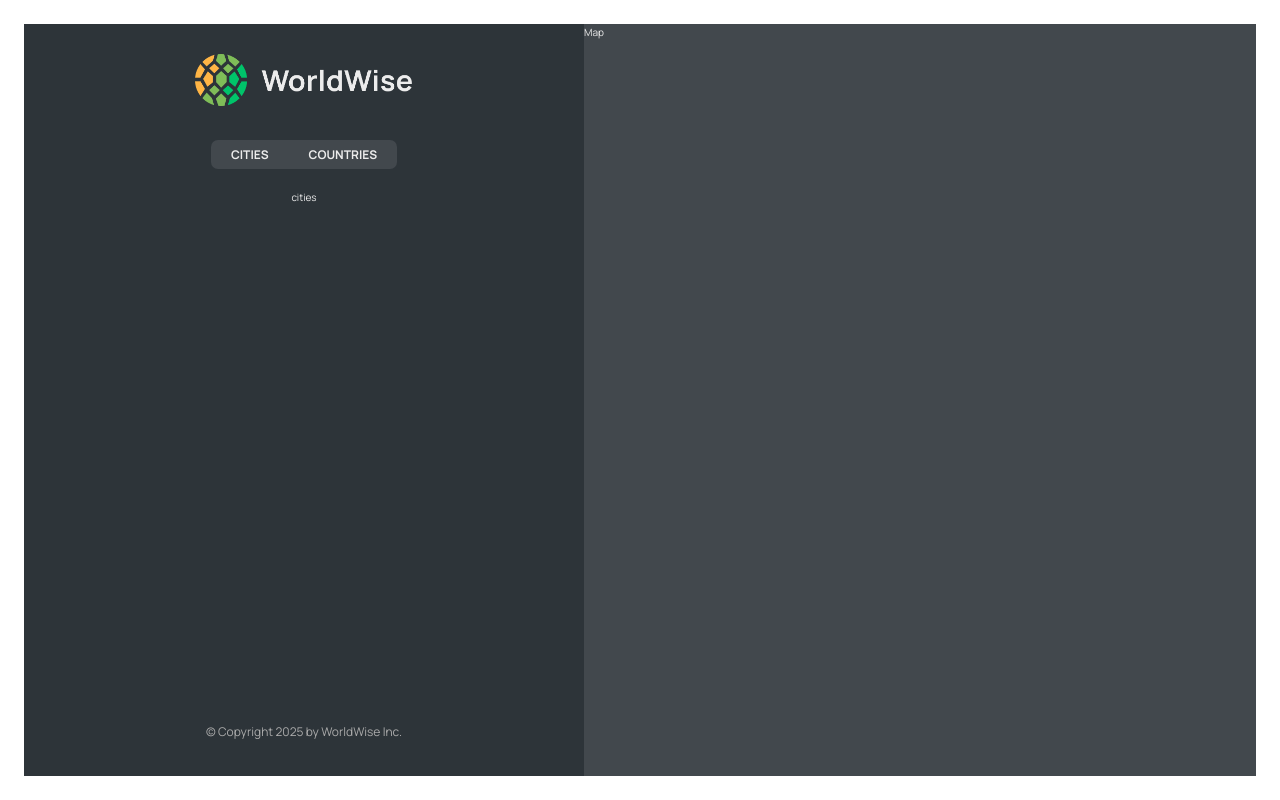
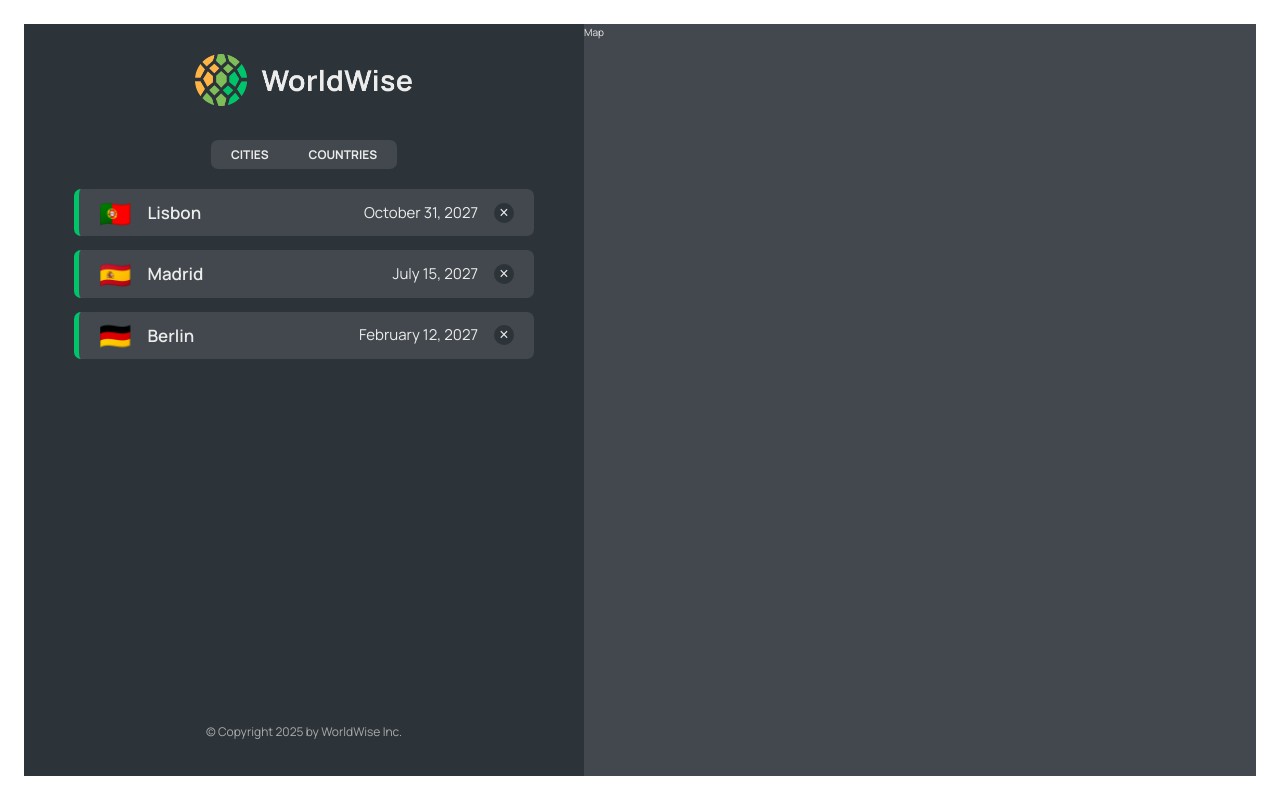
Before and after one commit to mahmoudElziny/WorldWise-App, a React (Create React App) app: page /app in a window 1280 px wide. Built offline with nearby package versions, Linux system fonts and the light colour scheme; data requests are answered from the project's data file.

Commit message:
implementing cityList

```diff
--- a/package.json
+++ b/package.json
@@ -16,7 +16,8 @@
     "start": "react-scripts start",
     "build": "react-scripts build",
     "test": "react-scripts test",
-    "eject": "react-scripts eject"
+    "eject": "react-scripts eject",
+    "server": "json-server --watch data/cities.json --port 3001"
   },
   "eslintConfig": {
     "extends": [
--- a/src/App.jsx
+++ b/src/App.jsx
@@ -5,8 +5,33 @@
 import PageNotFound from './pages/PageNotFound';
 import AppLayout from './pages/AppLayout';
 import Login from './pages/Login';
+import CityList from './components/CityList';
+import { useEffect, useState } from 'react';
+
+
+const BASE_URL = "http://localhost:3001";
 
 function App() {
+
+  const [cities, setCities] = useState([]);
+  const [isLoading, setIsLoading] = useState(false);
+
+  useEffect(() => {
+    async function fetchCities() {
+      try {
+        setIsLoading(true);
+        const res = await fetch(`${BASE_URL}/cities`);
+        const data = await res.json();
+        setCities(data);
+      } catch (error) {
+        console.error(error);
+      } finally {
+        setIsLoading(false);
+      }
+    }
+    fetchCities();
+  }, []);
+
   return (
     <BrowserRouter>
       <Routes>
@@ -15,8 +40,8 @@
         <Route path="/pricing" element={<Pricing />} />
         <Route path="/login" element={<Login />} />
         <Route path="/app" element={<AppLayout />}>
-          <Route index element={<p>cities</p>} />
-          <Route path='cities' element={<p>Cities</p>} />
+          <Route index element={<CityList cities={cities} isLoading={isLoading} />} />
+          <Route path='cities' element={<CityList cities={cities} isLoading={isLoading} />} />
           <Route path='countries' element={<p>countries</p>} />
           <Route path='form' element={<p>form</p>} />
         </Route>
--- /dev/null
+++ b/src/components/CityItem.jsx
@@ -0,0 +1,23 @@
+import styles from './CityItem.module.css';
+
+
+const formatDate = (date) =>
+    new Intl.DateTimeFormat("en", {
+        day: "numeric",
+        month: "long",
+        year: "numeric",
+    }).format(new Date(date));
+
+export default function CityItem({ city }) {
+
+    const { cityName, emoji, date } = city
+
+    return (
+        <li className={styles.cityItem}>
+            <span className={styles.emoji}>{emoji}</span>
+            <h3 className={styles.name}>{cityName}</h3>
+            <time className={styles.date}>{formatDate(date)}</time>
+            <button className={styles.deleteBtn}>&times;</button>
+        </li>
+    )
+}
--- /dev/null
+++ b/src/components/CityList.jsx
@@ -0,0 +1,19 @@
+import CityItem from './CityItem';
+import styles from './CityList.module.css';
+import Message from './Message';
+import Spinner from './Spinner';
+
+export default function CityList({ cities, isLoading }) {
+
+    if (isLoading) return <Spinner />
+
+    if (!cities.length) return <Message message="Add your first city by clicking on a city on the map" />
+
+    return (
+        <ul className={styles.cityList}>
+            {cities.map((city) => (
+                <CityItem key={city.id} city={city} />
+            ))}
+        </ul>
+    )
+}
```
Also changed, not shown: 1 other file (tests, documents, lock files or other folders).
